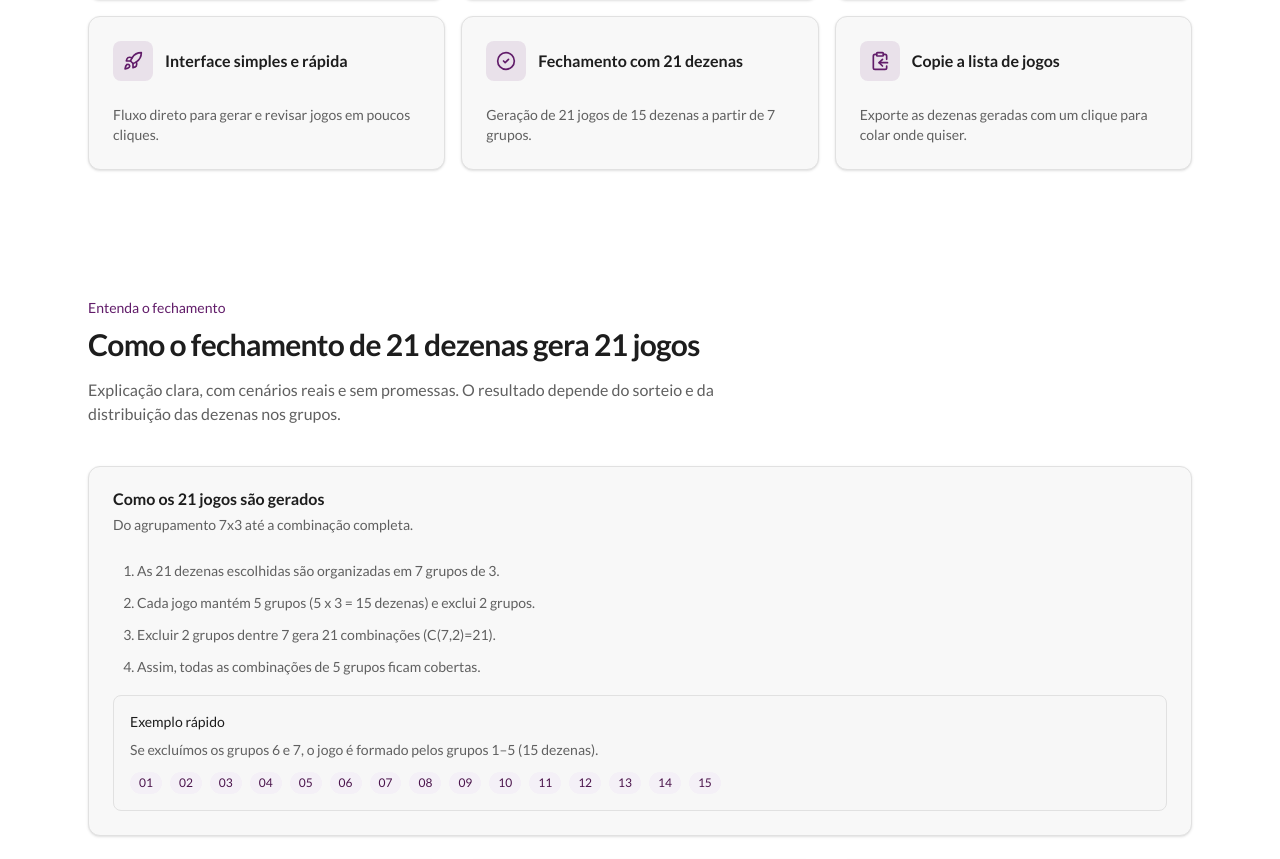
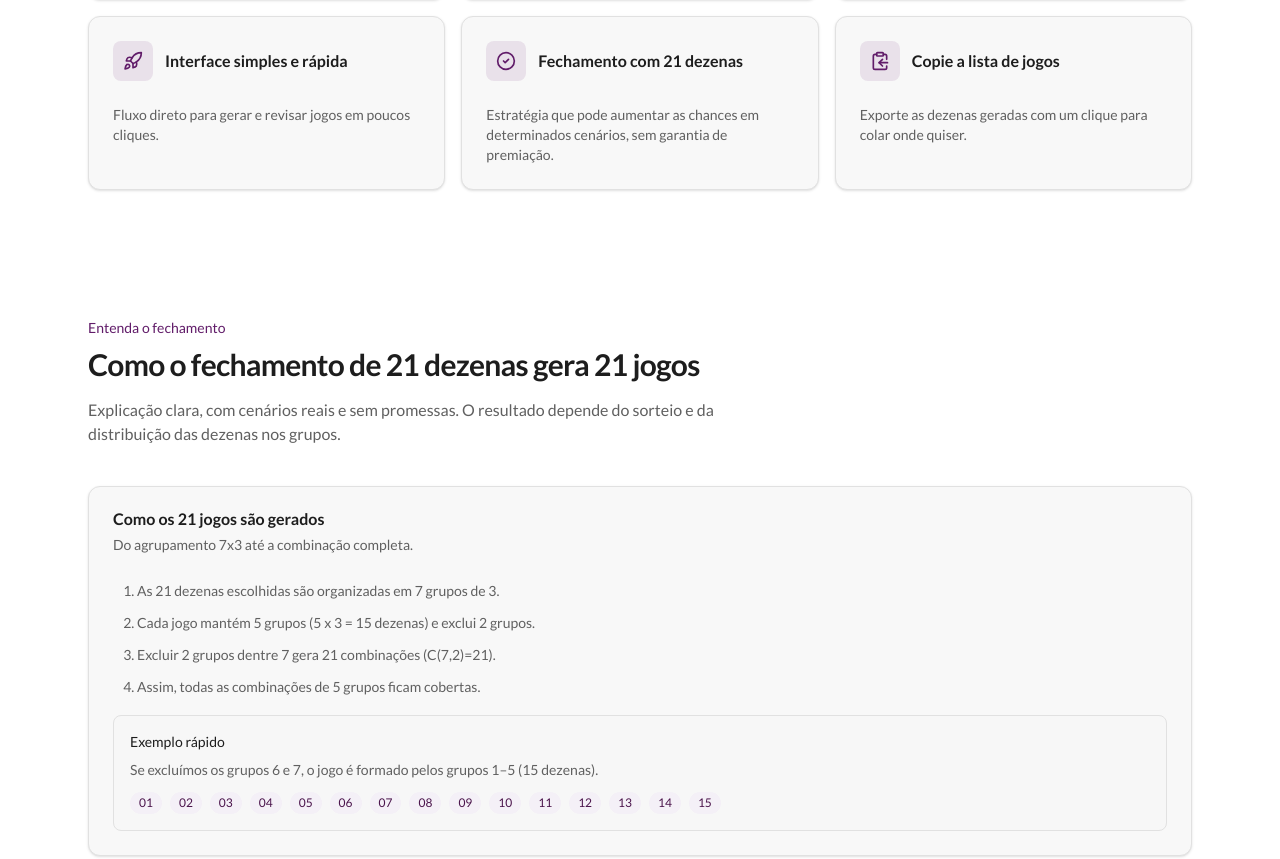
Before and after one commit to Jefferson08/lotofacil-21-site, a React (Vite) app: page / in a window 1280 px wide. Shown: the part 972-1831 px from the top of the page. Built offline with nearby package versions, Linux system fonts and the light colour scheme.

Commit message:
chore: adjust fechamento copy

```diff
--- a/src/components/sections/Features.tsx
+++ b/src/components/sections/Features.tsx
@@ -31,7 +31,7 @@ const features = [
   },
   {
     title: "Fechamento com 21 dezenas",
-    description: "Geração de 21 jogos de 15 dezenas a partir de 7 grupos.",
+    description: "Estratégia que pode aumentar as chances em determinados cenários, sem garantia de premiação.",
     icon: CheckCircle2,
   },
   {
```
